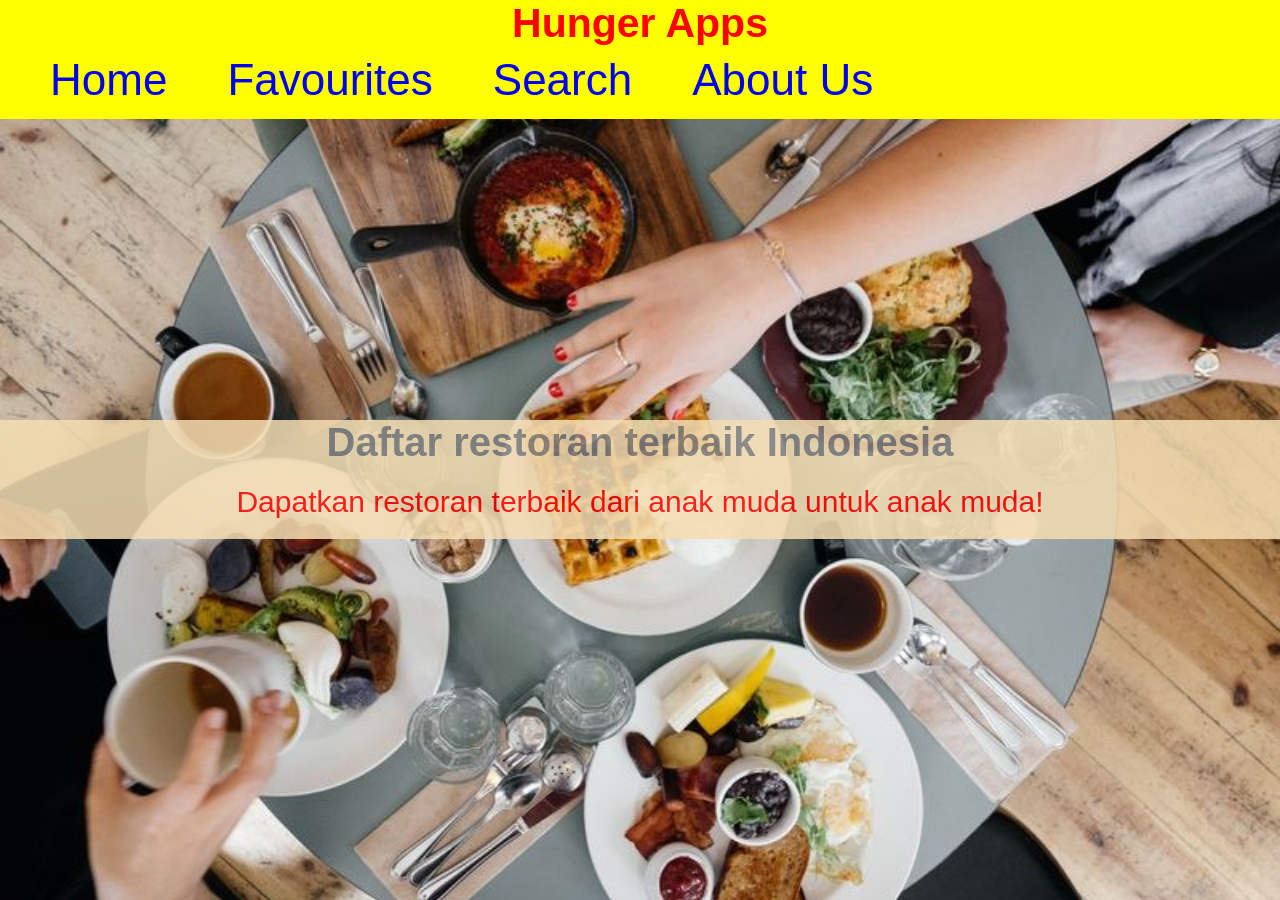
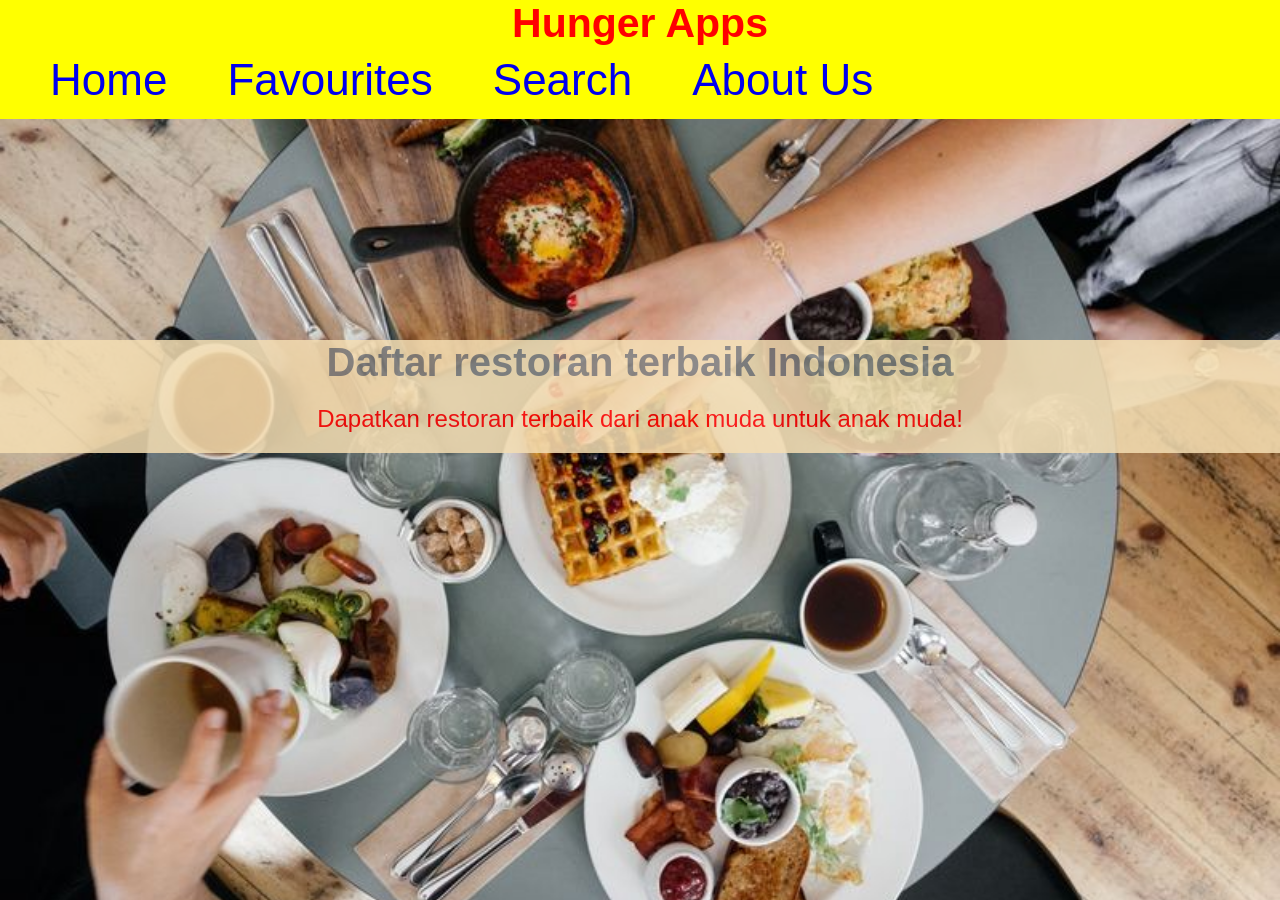
Before and after one commit to osairisali/restaurant-app, a website built with webpack: page src/templates/index.html in a window 1280 px wide. Shown: the top 900 px of the page. Built offline with nearby package versions, Linux system fonts and the light colour scheme; no server answers; files whose address does not match are found by name.

Commit message:
more styling

```diff
--- a/src/styles/jumbotron.css
+++ b/src/styles/jumbotron.css
@@ -17,7 +17,7 @@
   background-color: wheat;
   opacity: 85%;
   position: relative;
-  top: 40vh;
+  top: 30%;
 }
 
 .jumbotron__title {
@@ -28,15 +28,13 @@
 .jumbotron__tagline {
   color: red;
   padding: 20px 0;
-  font-size: 20px;
+  font-size: 1.5rem;
 }
 
 /* TABLET AND LARGER VIEW*/
-
 @media screen and (min-width: 768px) {
   .jumbotron__tagline {
     color: red;
     padding: 20px;
-    font-size: 30px;
   }
 }
```
